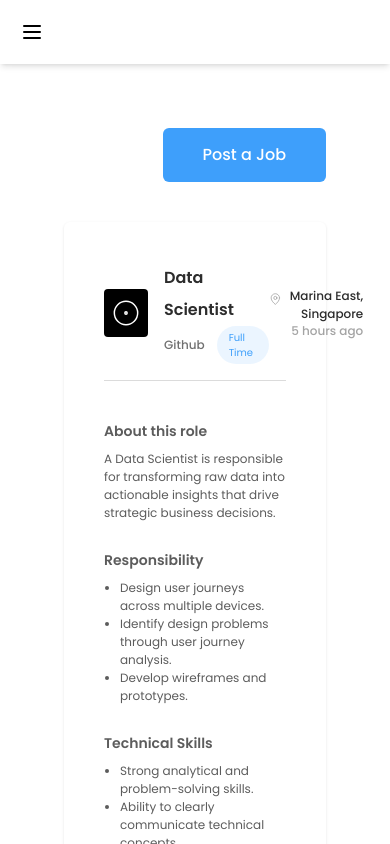
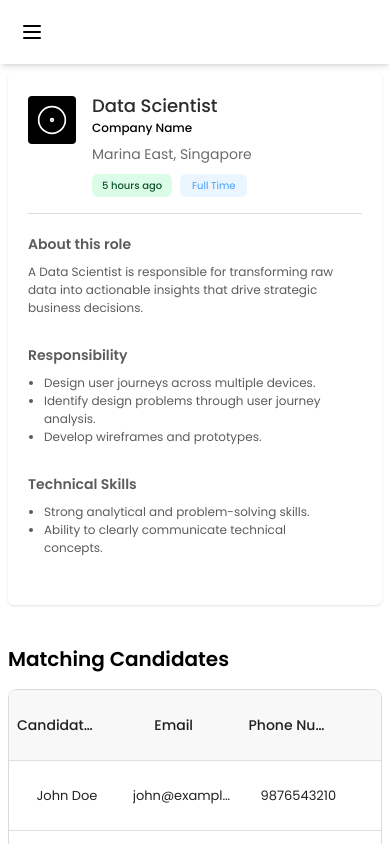
Before and after one commit to Nanthakumar-Cueverz/Job-Dashboard-Management, a React (Vite) app: page /interviewai/job-detail in a window 390 px wide. Built offline with nearby package versions, Linux system fonts and the light colour scheme.

Commit message:
Update a card design

```diff
--- a/src/components/common/PasswordInput.jsx
+++ b/src/components/common/PasswordInput.jsx
@@ -36,7 +36,7 @@ const PasswordInput = ({
                 <button
                     type='button'
                     onClick={() => setShowPassword(!showPassword)}
-                    className='absolute top-1/2 right-4 -translate-y-1/2'
+                    className='absolute top-1/2 right-4 -translate-y-1/2 text-gray-400'
                 >
                     {showPassword ? <EyeOff size={20} /> : <Eye size={20} />}
                 </button>
--- a/src/components/layout/DashboardLayout.jsx
+++ b/src/components/layout/DashboardLayout.jsx
@@ -23,7 +23,7 @@ const DashboardLayout = ({ children }) => {
                         <MenuIcon />
                     </button>
                 </header>
-                <main className='p-6'>{children}</main>
+                <main className='p-2 lg:p-6'>{children}</main>
             </div>
         </div>
     );
--- a/src/components/ui/SideBar.jsx
+++ b/src/components/ui/SideBar.jsx
@@ -68,7 +68,7 @@ const SideBar = ({ isOpen, setIsOpen }) => {
             </nav>
 
             {/* Logout Button */}
-            <div className='absolute bottom-0 w-full'>
+            <div className='absolute bottom-10 lg:bottom-0 w-full'>
                 <div className='w-full border-t border-neutral-200 p-4'>
                     <button
                         onClick={handleLogout}
--- a/src/pages/JobDetail.jsx
+++ b/src/pages/JobDetail.jsx
@@ -67,7 +67,7 @@ const JobDetail = () => {
                 const isScheduled = scheduledStatus[row.email];
                 return (
                     <button
-                        className={`px-4 py-2 rounded-md ${
+                        className={`px-4 py-2 rounded-md whitespace-nowrap ${
                             isScheduled ? 'bg-green-500 text-white' : 'bg-primary text-white'
                         }`}
                         onClick={() => handleScheduleClick(row)}
@@ -80,38 +80,50 @@ const JobDetail = () => {
     ];
 
     return (
-        <div className='py-10 px-10'>
-            <div>
-                <PostJobCommon url='/interviewai/create-job' />
-            </div>
-            <div className='pt-10'>
-                <div className='p-10 shadow rounded-md mb-5 last:mb-0'>
-                    <div className='pb-4 border-b border-border-primary flex justify-between align-middle items-center'>
-                        <div className='flex items-center gap-x-4'>
-                            <CircleDot className='bg-black text-white p-2 rounded-sm w-12 h-12' />
+        <div className='p-0 lg:p-10'>
+            <div className=''>
+                <div className='p-5 lg:p-10 shadow rounded-md mb-5 last:mb-0'>
+                    <div className='p-0 lg:pb-4 border-b pb-4 lg:border-b border-border-primary block lg:flex justify-between align-middle'>
+                        <div className='flex items-start lg:items-center gap-x-4'>
+                            <CircleDot className='bg-black text-white p-2 rounded-sm w-12 h-12 mt-1 lg:mt-0' />
                             <div>
-                                <h2 className='text-[16px] font-semibold text-subtext-primary leading-8'>
+                                <a
+                                    href='/interviewai/job-detail'
+                                    className='lg:text-md font-medium text-lg lg:font-semibold text-subtext-primary'
+                                >
                                     Data Scientist
-                                </h2>
+                                </a>
                                 <div className='flex align-middle gap-x-3 items-center'>
-                                    <h6 className='text-xs text-[#707070] font-medium'>Github</h6>
-                                    <span className='text-[10px] px-3 py-[4px] bg-blue-background text-text-primary rounded-full'>
+                                    <h6 className='text-xs text-black lg:text-[#707070] font-medium'>
+                                        Company Name
+                                    </h6>
+                                    <span className='text-[10px] px-3 py-[4px] bg-blue-background text-text-primary rounded-full hidden lg:block '>
                                         Full Time
                                     </span>
                                 </div>
                             </div>
                         </div>
-                        <div className='flex gap-x-2'>
-                            <Location className='text-icon-primary' />
-                            <div className='text-end'>
-                                <h2 className='text-subtext-primary text-[12px] font-medium'>
+                        <div className='flex gap-x-2 pl-16'>
+                            <Location className='text-icon-primary lg:block w-4 h-4 hidden' />
+                            <div className='text-start lg:text-end'>
+                                <h2 className='text-neutral lg:text-subtext-primary text-sm lg:text-md font-normal lg:font-medium'>
                                     Marina East, Singapore
                                 </h2>
-                                <p className='text-text-neutral font-medium text-xs'>5 hours ago</p>
+                                <div className='space-x-2 pt-2'>
+                                    <p className='inline-block py-1 px-2.5 text-[10px] font-medium lg:hidden bg-green-100 text-green-900 rounded-md'>
+                                        5 hours ago
+                                    </p>
+                                    <span className='text-[10px] px-3 py-[4px] bg-blue-background lg:hidden inline-block w-fit text-text-primary rounded-md'>
+                                        Full Time
+                                    </span>
+                                </div>
+                                <p className='text-text-neutral font-medium text-sm lg:block hidden'>
+                                    5 hours ago
+                                </p>
                             </div>
                         </div>
                     </div>
-                    <div className='pt-10'>
+                    <div className='pt-5 lg:pt-10'>
                         <div className='pb-5'>
                             <h2 className='subheading'>About this role</h2>
                             <p className='para py-2'>
--- a/src/pages/Login.jsx
+++ b/src/pages/Login.jsx
@@ -9,9 +9,7 @@ const Login = () => {
     const [email, setEmail] = useState('');
     const [password, setPassword] = useState('');
     const [remember, setRemember] = useState(false);
-    const handleForgotPassword = () => {
-        alert('Redirect to Forgot Password page!');
-    };
+    const handleForgotPassword = () => {};
     const handleSubmit = (e) => {
         e.preventDefault();
         navigate('/');
@@ -20,14 +18,29 @@ const Login = () => {
         <section className='bg-white'>
             <div className='lg:w-full xl:max-w-7xl m-auto'>
                 <div className='grid grid-cols-1 lg:grid-cols-2'>
-                    <div className='flex items-center justify-center px-4 bg-white'>
-                        <div className=''>
-                            <h2 className='text-3xl font-semibold leading-tight text-black sm:text-4xl'>
+                    <div className='my-auto block lg:hidden relative'>
+                        <img
+                            className='object-cover w-full h-96 ml-auto flex rounded-b-4xl'
+                            src={SigninImage}
+                        />
+                        {/* <div className='absolute bottom-0 w-full h-full bg-black/30 rounded-b-4xl'></div> */}
+                        <div className='absolute bottom-0 w-full px-5 py-5'>
+                            <h2 className='text-2xl font-semibold leading-tight text-white sm:text-4xl'>
                                 Welcome to <span className='text-primary'>INTERVIEW AI</span>
                             </h2>
-                            <p className='mt-2 text-base text-gray-600'>
-                                Please enter your details.
-                            </p>
+                            <p className='mt-2 text-base text-white'>Please enter your details.</p>
+                        </div>
+                    </div>
+                    <div className='flex items-center justify-center px-4 bg-white w-full'>
+                        <div className=''>
+                            <div className='hidden md:block lg:block'>
+                                <h2 className='text-3xl font-semibold leading-tight text-black sm:text-4xl'>
+                                    Welcome to <span className='text-primary'>INTERVIEW AI</span>
+                                </h2>
+                                <p className='mt-2 text-base text-gray-600'>
+                                    Please enter your details.
+                                </p>
+                            </div>
                             <div className='py-10'>
                                 <form className='space-y-5'>
                                     <Input
@@ -85,7 +98,7 @@ const Login = () => {
                             </div>
                         </div>
                     </div>
-                    <div className='my-auto flex py-5'>
+                    <div className='my-auto py-5 hidden lg:block'>
                         <img
                             className='object-cover  w-full h-[94vh] ml-auto flex rounded-l-3xl '
                             src={SigninImage}
```
